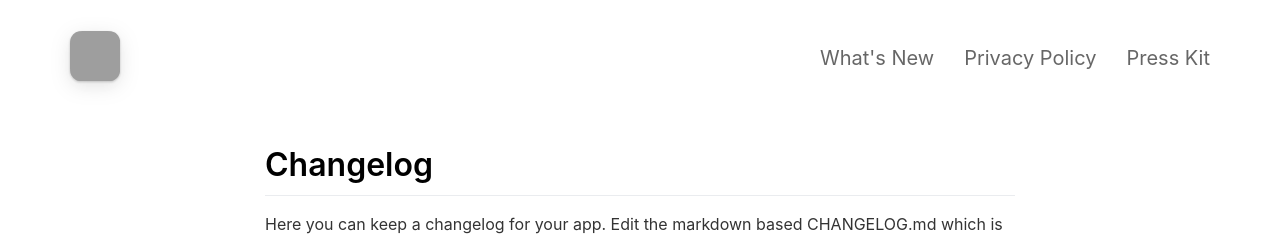
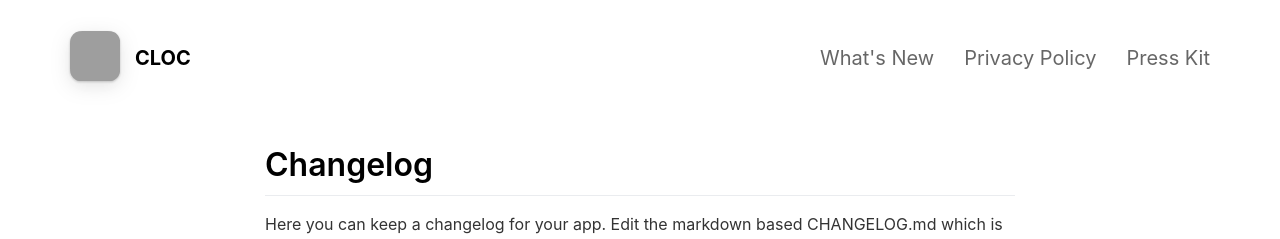
Before and after one commit to zzmasoud/CLOC, a Jekyll site: the page built from _pages/changelog.md, in a window 1280 px wide and 900 px high. Shown: the top 239 px of the window. Built offline with Jekyll 4.4.1, drawn with Linux system fonts in a browser that asks for light colours; nearby versions of some CDN libraries; grey boxes are pictures that could not be loaded.

Commit message:
Update _config.yml

```diff
--- a/_config.yml
+++ b/_config.yml
@@ -11,8 +11,8 @@ presskit_download_link                    : https://emilbaehr.com
                                                                                       # Or upload your press kit file to assets and set path accordingly (e.g. "assets/your_press_kit.zip").
 
 app_icon                                  : assets/Icon.png                      # Automatically populates if not set and if iOS app ID is set.  Otherwise enter path to icon file manually.
-app_name                                  :                                           # Automatically populates if not set and if iOS app ID is set.  Otherwise enter manually.
-app_price                                 :                                           # Automatically populates if not set and if iOS app ID is set.  Otherwise enter manually.
+app_name                                  : CLOC                                          # Automatically populates if not set and if iOS app ID is set.  Otherwise enter manually.
+app_price                                 : 0                                        # Automatically populates if not set and if iOS app ID is set.  Otherwise enter manually.
 app_description                           : Your productivity manager
 
 enable_smart_app_banner                   : true                                      # Set to true to show a smart app banner at top of page on mobile devices.
```
